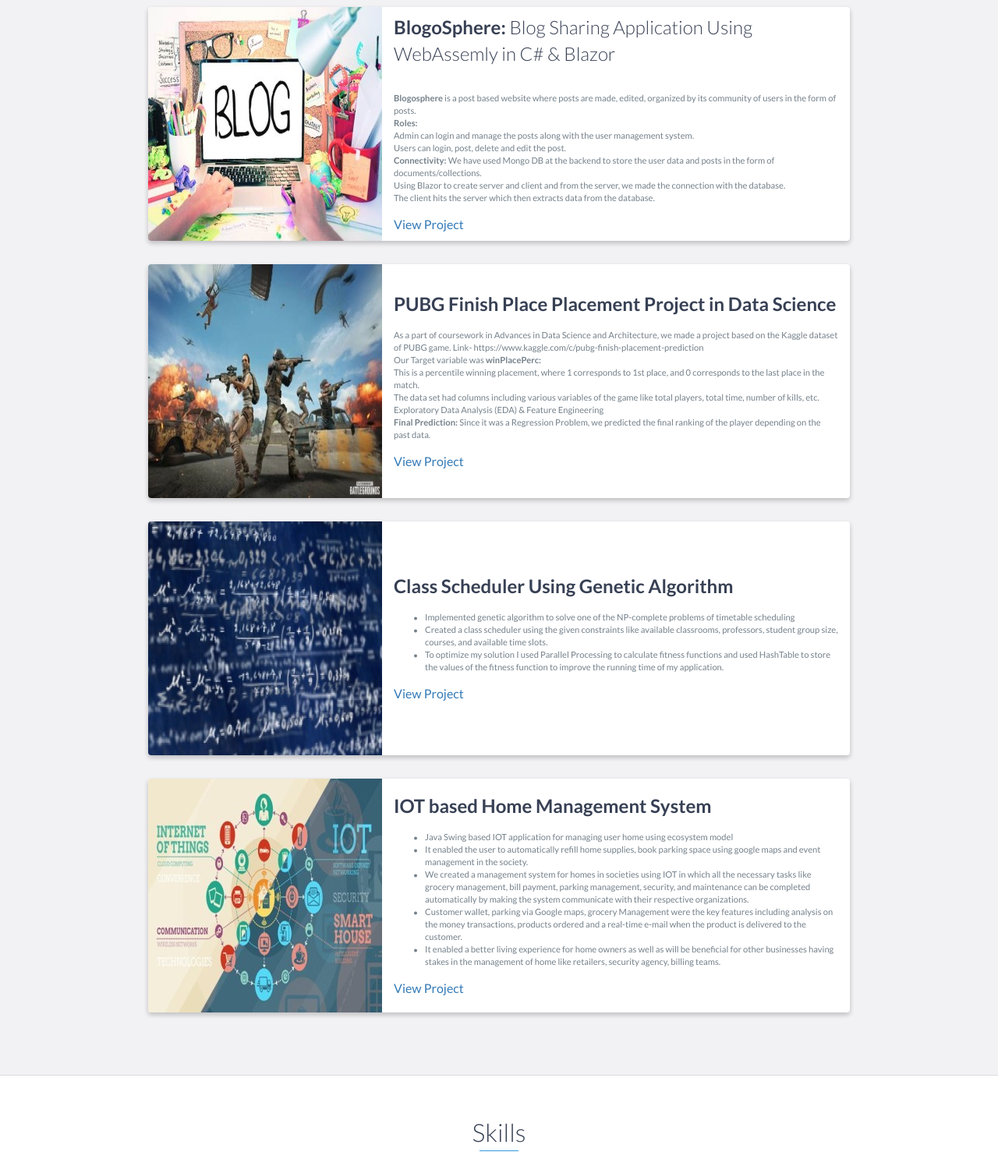
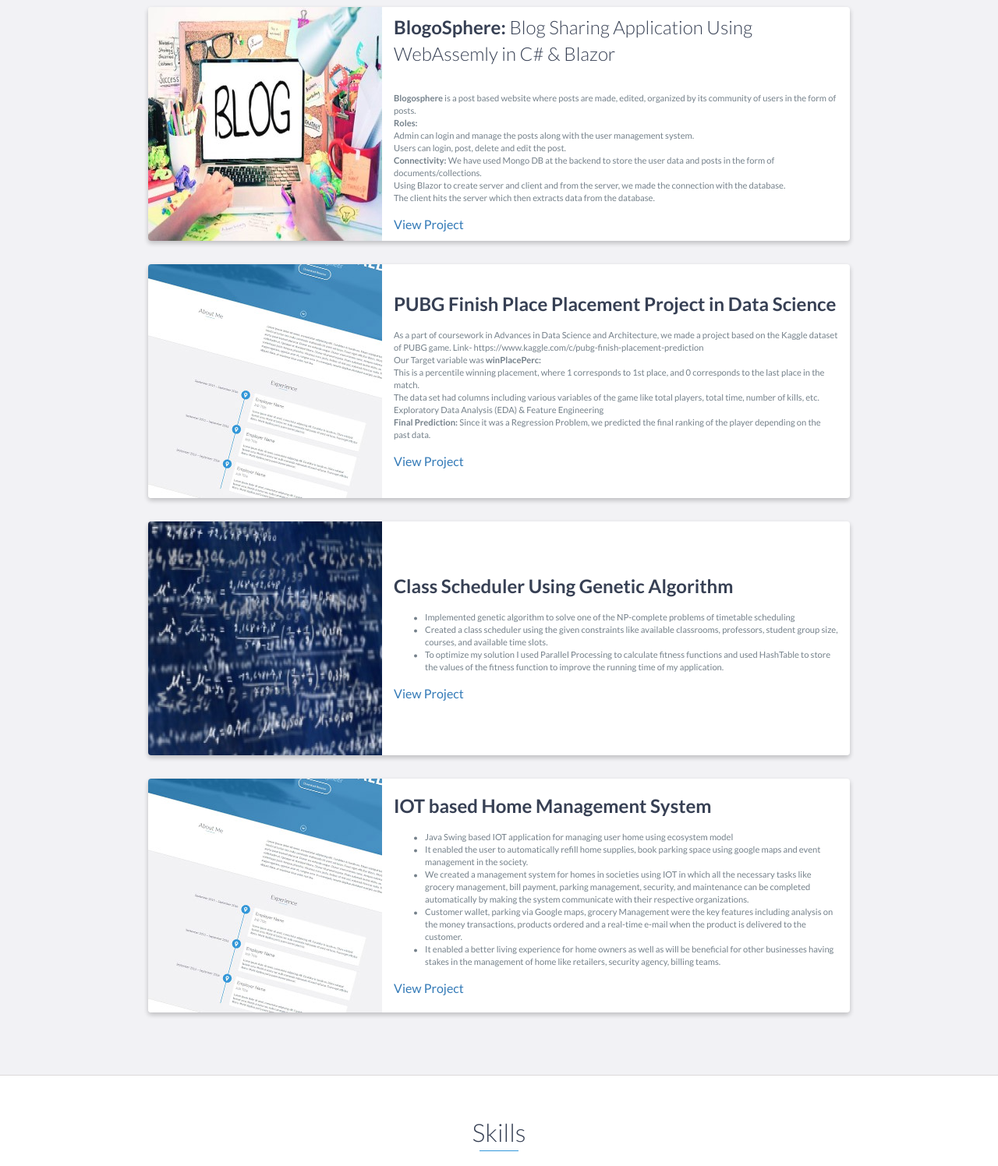
Before and after one commit to ankit08015/ankit08015.github.io, a plain HTML site: page index.html in a window 1280 px wide. Shown: the part 4044-5540 px from the top of the page at 78% size. Drawn offline with nearby package versions, Linux system fonts and the light colour scheme.

Commit message:
Update index.html

```diff
--- a/index.html
+++ b/index.html
@@ -229,7 +229,7 @@
 
                 <div class="project shadow-large">
                         <div class="project-image">
-                            <img src="images/5.jpg" />
+                            <img src="images/project.jpg" />
                         </div>
                         <!-- End .project-image -->
                         <div class="project-info">
@@ -316,7 +316,7 @@
 
                             <div class="project shadow-large">
                                     <div class="project-image">
-                                        <img src="images/3.jpg" />
+                                        <img src="images/project.jpg" />
                                     </div>
                                     <!-- End .project-image -->
                                     <div class="project-info">
@@ -368,7 +368,7 @@
 
                 <div class="project shadow-large">
                     <div class="project-image">
-                        <img src="images/1.jpg" />
+                        <img src="images/project.jpg" />
                     </div>
                     <!-- End .project-image -->
                     <div class="project-info">
```
